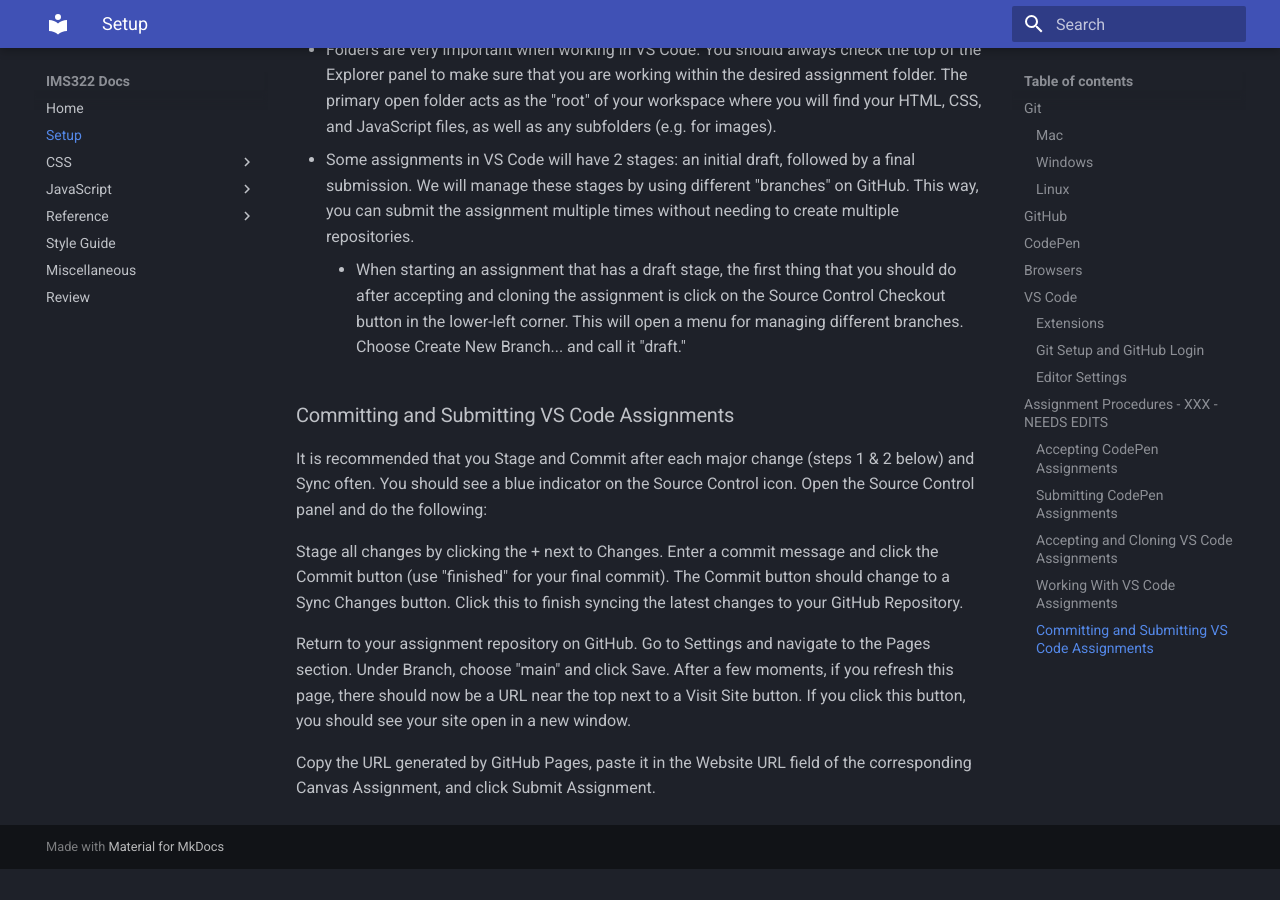
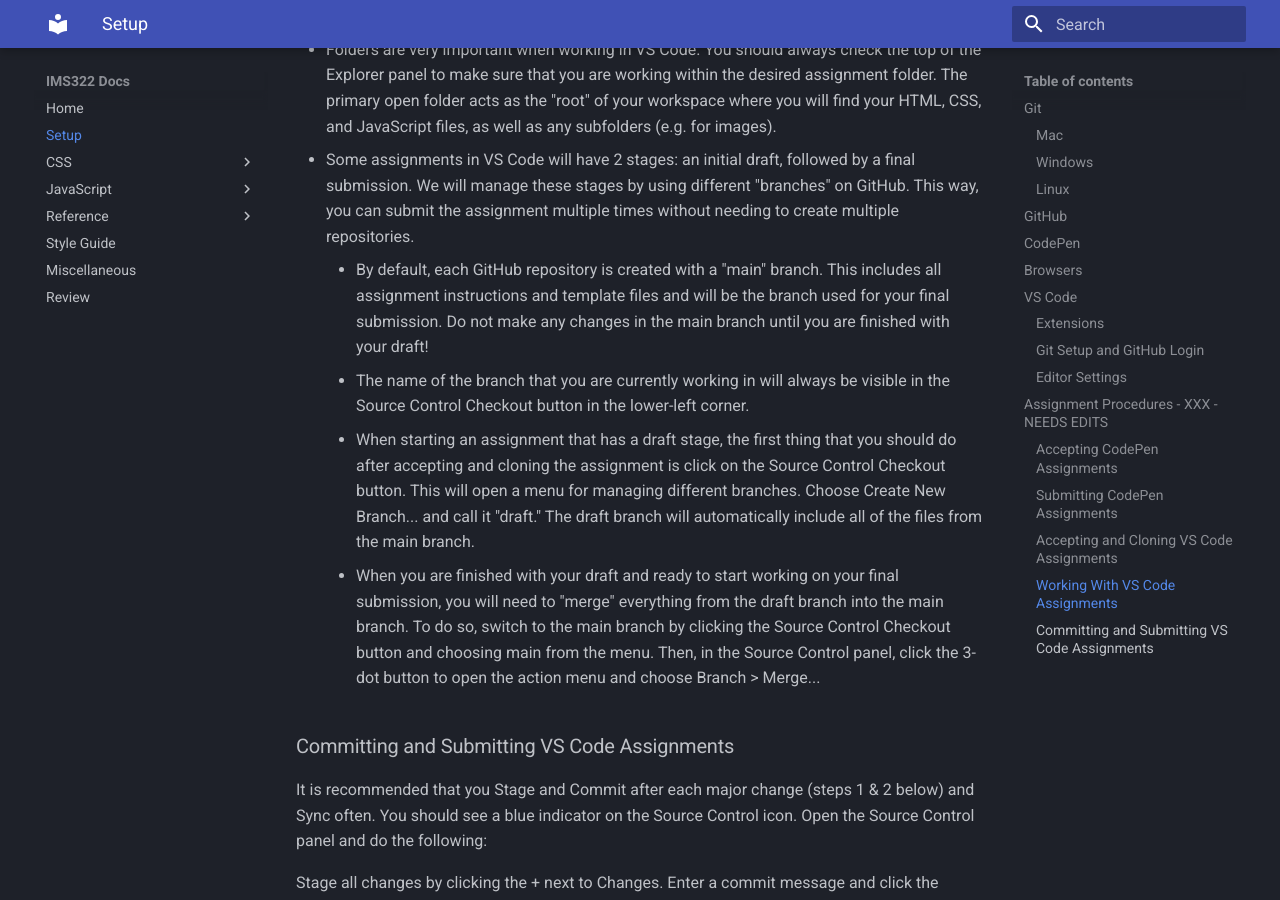
Before and after one commit to ersheff/IMS322-Docs, an MkDocs documentation site: the page built from docs/setup.md, in a window 1280 px wide and 900 px high, scrolled down 5698 px. Built offline with MkDocs 1.6.1 and Material for MkDocs 9.7.7, drawn with Linux system fonts in a browser that asks for light colours; before the commit the page ends 6567 px from its top, so only the background shows below that.

Commit message:
setup edits

```diff
--- a/docs/setup.md
+++ b/docs/setup.md
@@ -155,7 +155,10 @@
 - Folders are very important when working in VS Code. You should always check the top of the Explorer panel to make sure that you are working within the desired assignment folder. The primary open folder acts as the "root" of your workspace where you will find your HTML, CSS, and JavaScript files, as well as any subfolders (e.g. for images).
 - Some assignments in VS Code will have 2 stages: an initial draft, followed by a final submission. We will manage these stages by using different "branches" on GitHub. This way, you can submit the assignment multiple times without needing to create multiple repositories.
 
-      - When starting an assignment that has a draft stage, the first thing that you should do after accepting and cloning the assignment is click on the Source Control Checkout button in the lower-left corner. This will open a menu for managing different branches. Choose Create New Branch... and call it "draft."
+      - By default, each GitHub repository is created with a "main" branch. This includes all assignment instructions and template files and will be the branch used for your final submission. Do not make any changes in the main branch until you are finished with your draft!
+      - The name of the branch that you are currently working in will always be visible in the Source Control Checkout button in the lower-left corner.
+      - When starting an assignment that has a draft stage, the first thing that you should do after accepting and cloning the assignment is click on the Source Control Checkout button. This will open a menu for managing different branches. Choose Create New Branch... and call it "draft." The draft branch will automatically include all of the files from the main branch.
+      - When you are finished with your draft and ready to start working on your final submission, you will need to "merge" everything from the draft branch into the main branch. To do so, switch to the main branch by clicking the Source Control Checkout button and choosing main from the menu. Then, in the Source Control panel, click the 3-dot button to open the action menu and choose Branch > Merge...
 
 ### Committing and Submitting VS Code Assignments
 
```
